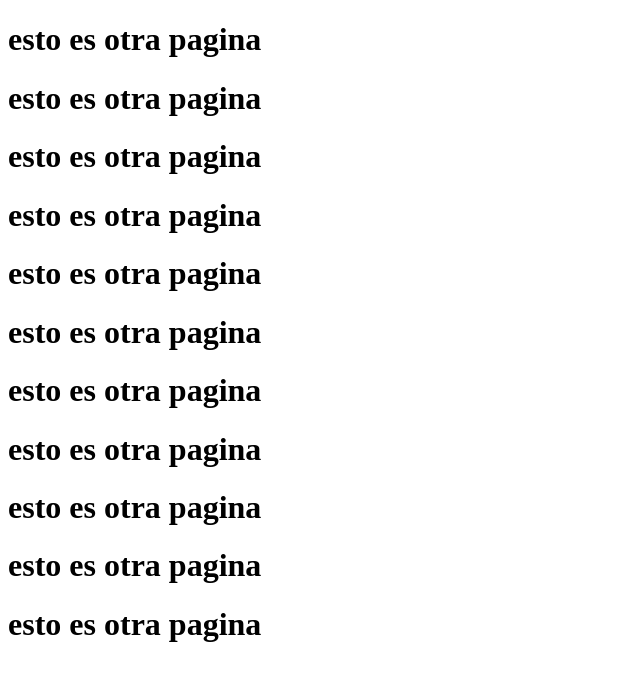
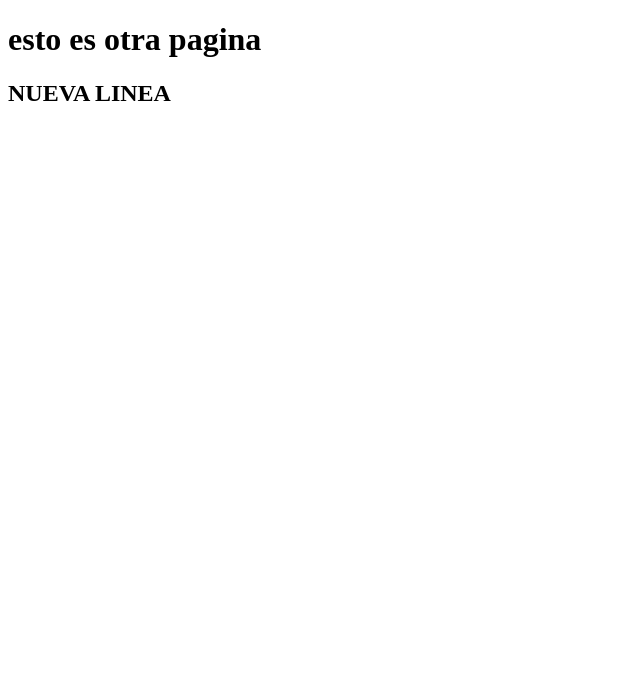
Before and after one commit to 17RED99/PRUEBAS, a plain HTML site: page HTML EJEMPLOS/index.html in a window 1280 px wide. Shown: the whole page, without its empty margins (0-640 px from the left). Drawn offline with Linux system fonts and the light colour scheme.

Commit message:
Cambios De Subir

```diff
--- a/EjemplosVersiones/Archivo3.js
+++ b/EjemplosVersiones/Archivo3.js
@@ -1,2 +1,3 @@
 console.log("Cambio 1");
 console.log("cambio 2");
+console.log("cambio 3");
--- a/HTML EJEMPLOS/index.html
+++ b/HTML EJEMPLOS/index.html
@@ -15,26 +15,7 @@
   <body>
 
     <h1>esto es otra pagina</h1>
-
-    <h1>esto es otra pagina</h1>
-
-    <h1>esto es otra pagina</h1>
-
-    <h1>esto es otra pagina</h1>
-
-    <h1>esto es otra pagina</h1>
-
-    <h1>esto es otra pagina</h1>
-
-    <h1>esto es otra pagina</h1>
-
-    <h1>esto es otra pagina</h1>
-
-    <h1>esto es otra pagina</h1>
-
-    <h1>esto es otra pagina</h1>
-
-    <h1>esto es otra pagina</h1>
+    <h2>NUEVA LINEA</h2>
 
   </body>
 
```
